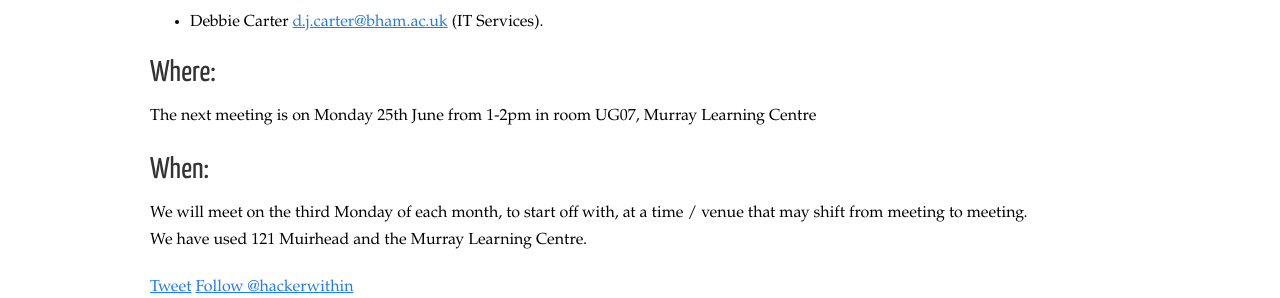
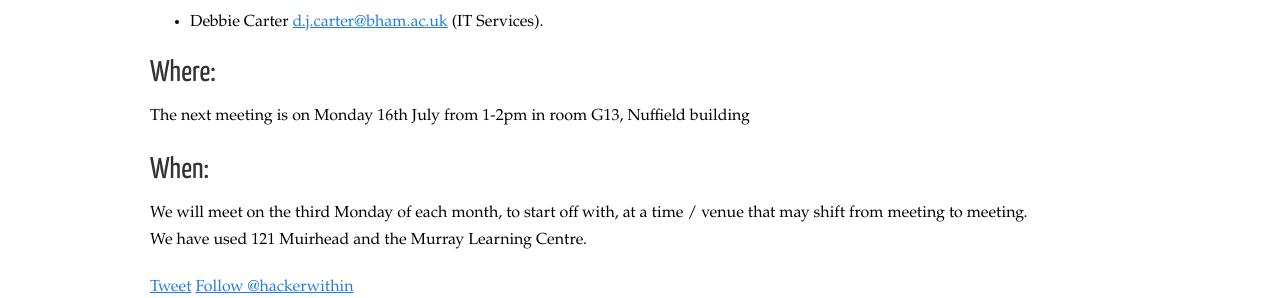
Before and after one commit to thehackerwithin/UoB, a Jekyll site: the page built from index.md, in a window 1280 px wide. Shown: the part 1263-1561 px from the top of the page. Built offline with Jekyll 4.4.1, drawn with Linux system fonts in a browser that asks for light colours; nearby versions of some CDN libraries; comment, search, counter and statistics services are not loaded.

Commit message:
Update index.md

```diff
--- a/index.md
+++ b/index.md
@@ -68,7 +68,7 @@ We decide the topics by negotiation in the meeting and on our mailing list, but
 
 ## Where:
 
-The next meeting is on Monday 25th June from 1-2pm in room UG07, Murray Learning Centre
+The next meeting is on Monday 16th July from 1-2pm in room G13, Nuffield building
 
 
 ## When:
```
